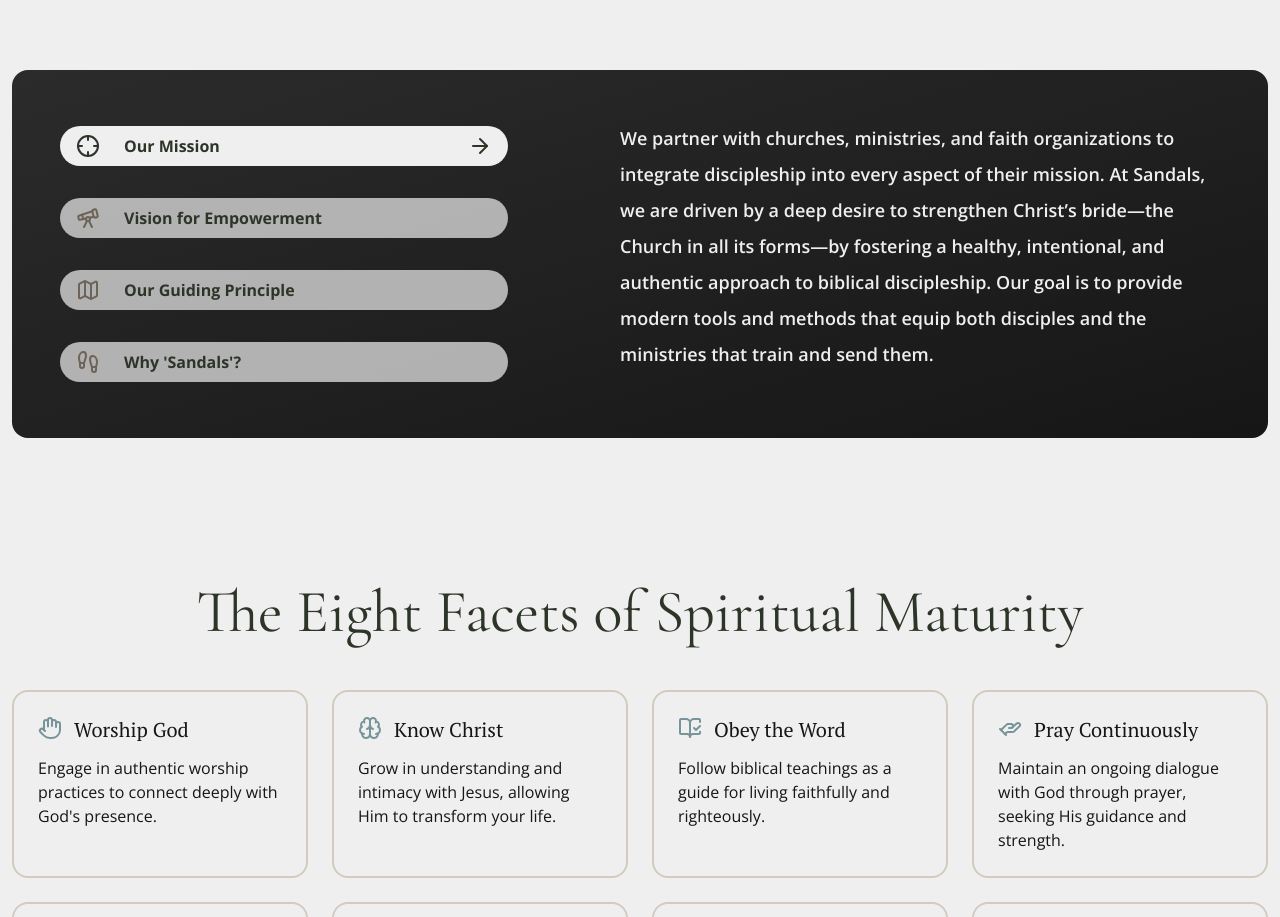
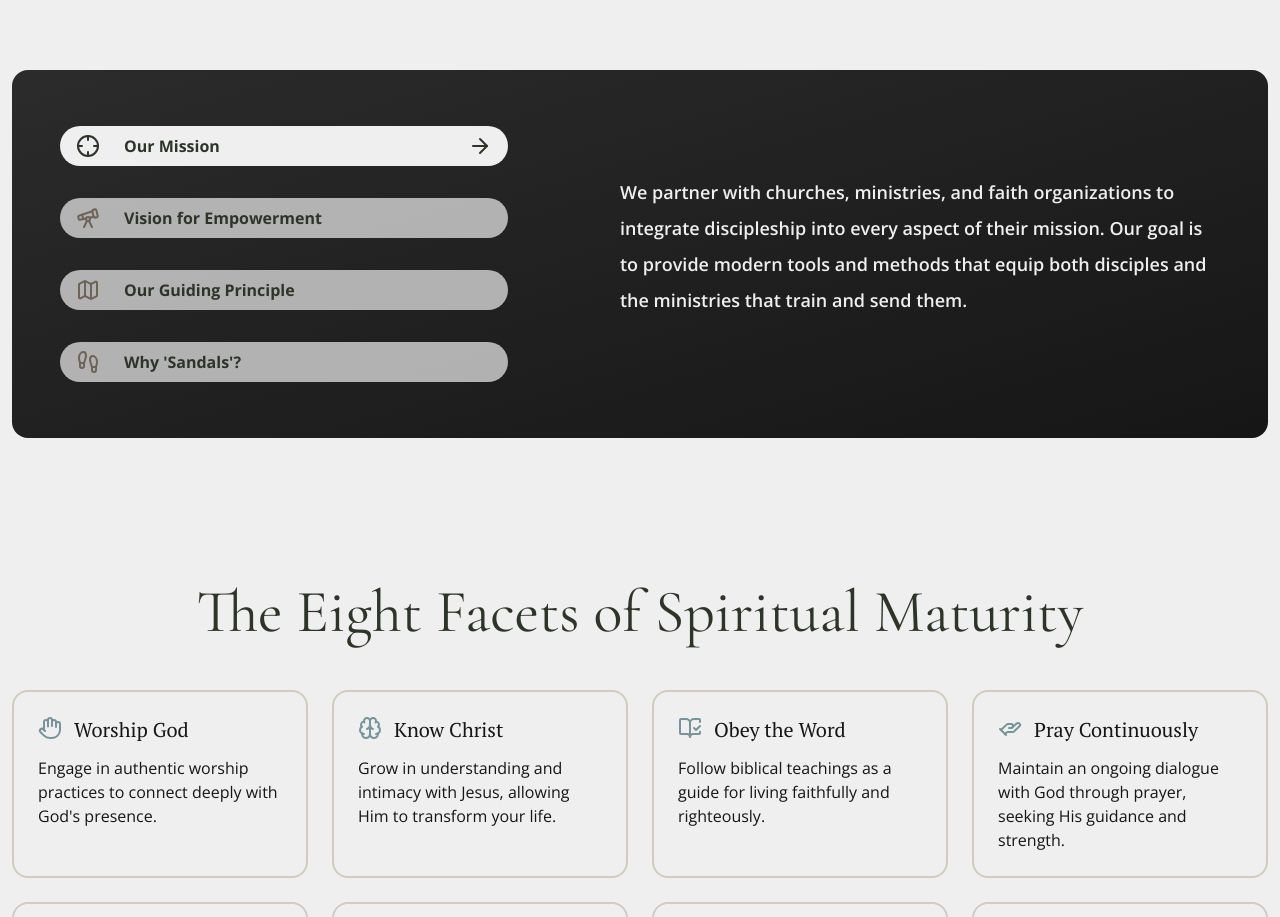
Before and after one commit to pandalexander/sandals-site, a React (Vite) app: page / in a window 1280 px wide. Shown: the part 1760-2677 px from the top of the page. Built offline with nearby package versions, Linux system fonts and the light colour scheme.

Commit message:
Change copy for mission section

```diff
--- a/src/components/Mission.jsx
+++ b/src/components/Mission.jsx
@@ -13,12 +13,12 @@ const Mission = () => {
   const missionData = [
     {
       title: "Our Mission",
-      copy: "We partner with churches, ministries, and faith organizations to integrate discipleship into every aspect of their mission. At Sandals, we are driven by a deep desire to strengthen Christ’s bride—the Church in all its forms—by fostering a healthy, intentional, and authentic approach to biblical discipleship. Our goal is to provide modern tools and methods that equip both disciples and the ministries that train and send them.",
+      copy: "We partner with churches, ministries, and faith organizations to integrate discipleship into every aspect of their mission. Our goal is to provide modern tools and methods that equip both disciples and the ministries that train and send them.",
       icon: Crosshair,
     },
     {
       title: "Vision for Empowerment",
-      copy: "We empower the global Church to fulfill the Great Commission through authentic biblical discipleship. Rather than replicating the God-honoring work of those who came before us, we recognize their contributions and are blessed to build upon their foundation. While many Christians understand the importance of discipleship, they often hesitate because they do not know where to begin. Our mission is to equip them with the tools and guidance they need to disciple with confidence.",
+      copy: "We empower the global Church to fulfill the Great Commission through authentic biblical discipleship. Rather than replicating the God-honoring work of those who came before us, we recognize their contributions and are blessed to build upon their foundation. Our mission is to equip them with the tools and guidance they need to disciple with confidence.",
       icon: Telescope,
     },
     {
@@ -32,6 +32,7 @@ const Mission = () => {
       icon: Footprints,
     },
   ];
+
   return (
     <>
       <div className="w-full flex justify-center my-12">
```
